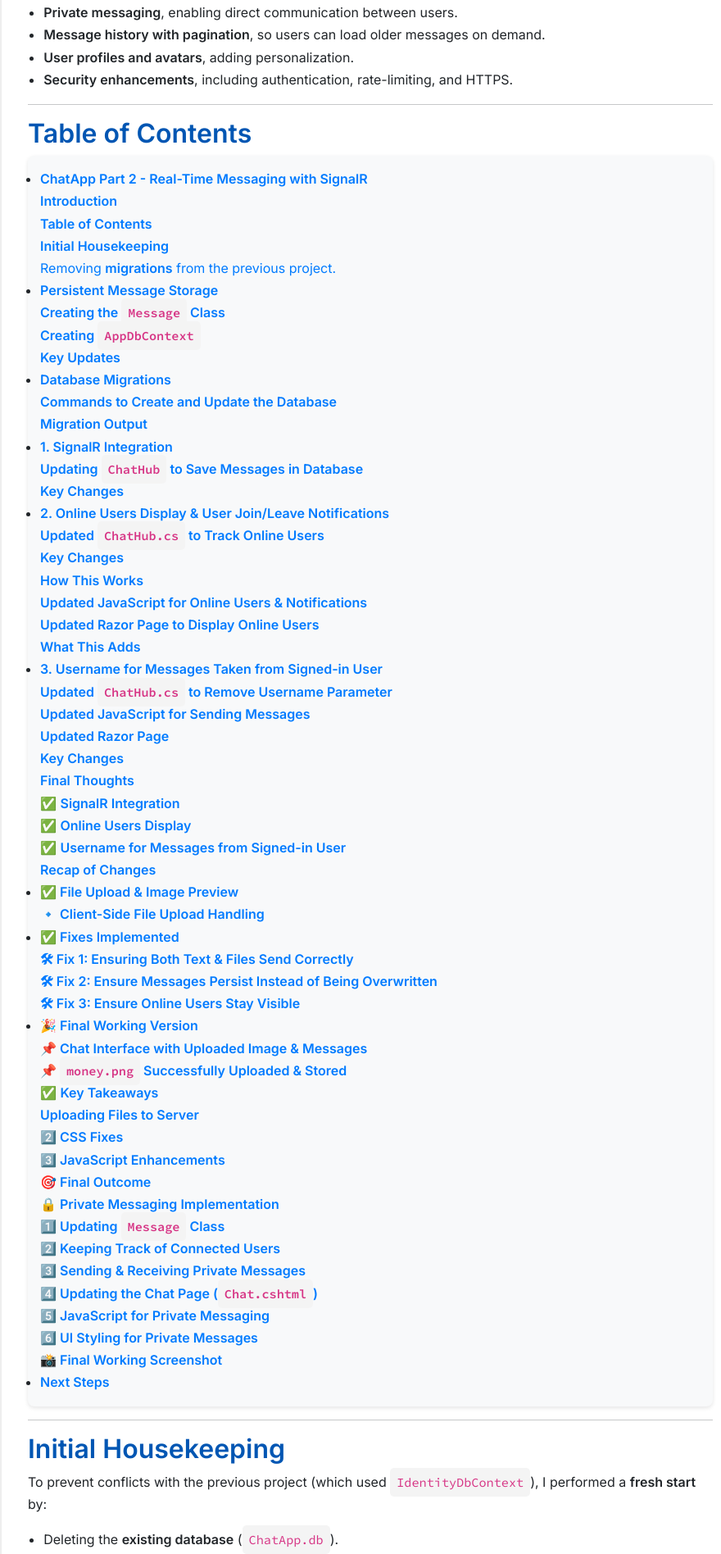
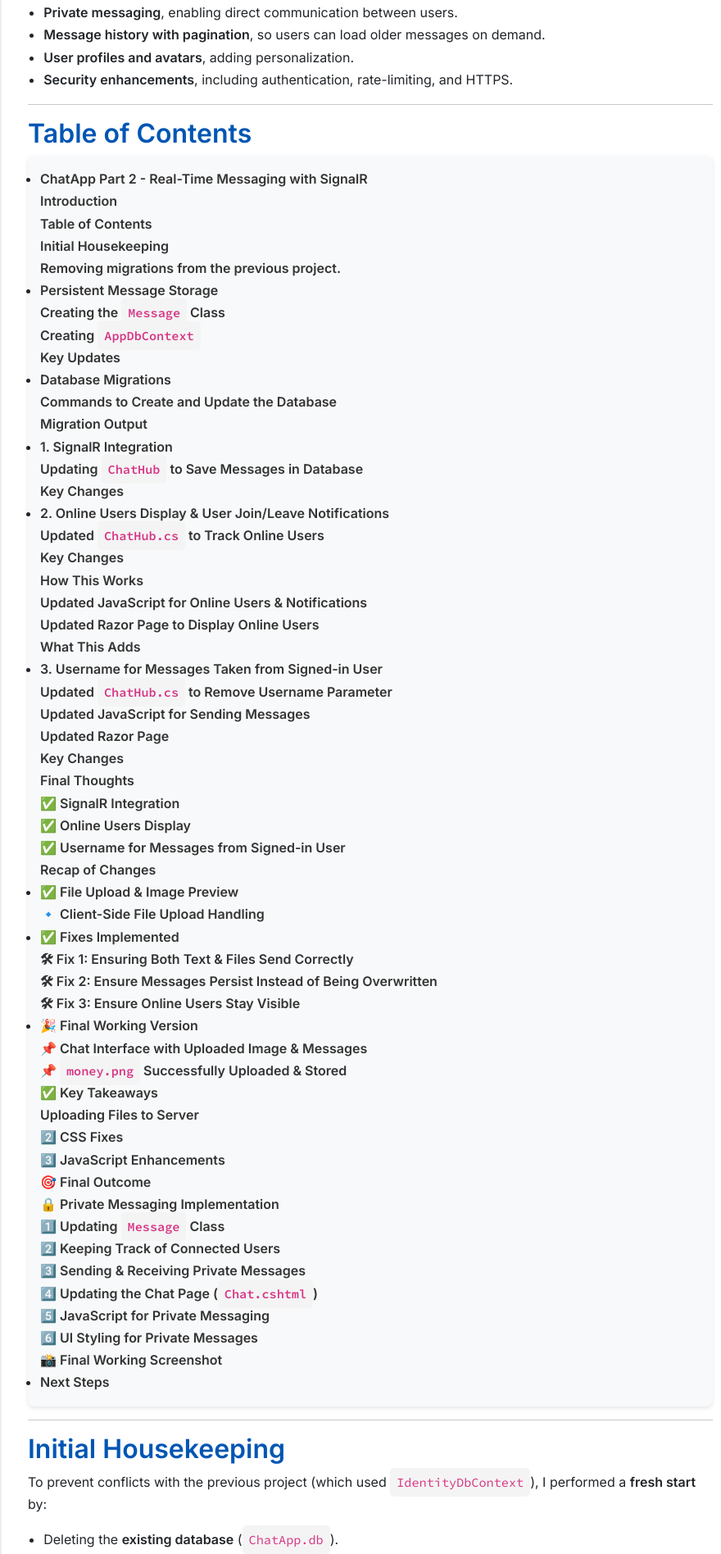
Before and after one commit to JWalshe86/ChatApp, a Jekyll site: the page built from docs/ChatAppPartTwo.md, in a window 1280 px wide. Shown: the part 606-2502 px from the top of the page at 82% size, without its empty margins (188-1068 px from the left). Built offline with Jekyll 4.4.1, drawn with Linux system fonts in a browser that asks for light colours.

Commit message:
Update custom.css

```diff
--- a/docs/assets/css/custom.css
+++ b/docs/assets/css/custom.css
@@ -85,7 +85,7 @@
     border-radius: 10px;
     box-shadow: 0px 4px 12px rgba(0, 0, 0, 0.2);
 }
-/* ✅ TOC Styling */
+/* ✅ Target the entire TOC */
 #markdown-toc {
     background: #f8f9fa; /* Light gray background */
     padding: 15px;
@@ -99,14 +99,15 @@
     padding-left: 0;
 }
 
-/* ✅ Custom TOC link colors */
+/* ✅ Force TOC links to be black */
 #markdown-toc a {
-    color: #007bff; /* Bootstrap blue (change this if needed) */
-    text-decoration: none;
-    font-weight: 500;
+    color: #333 !important; /* Darker black text */
+    text-decoration: none !important; /* Remove underlines */
+    font-weight: 600; /* Make it bolder */
 }
 
+/* ✅ Change TOC link color on hover */
 #markdown-toc a:hover {
-    color: #0056b3; /* Darker blue on hover */
-    text-decoration: underline;
+    color: #0056b3 !important; /* A darker blue when hovering */
+    text-decoration: underline !important; /* Bring back underline on hover */
 }
```
